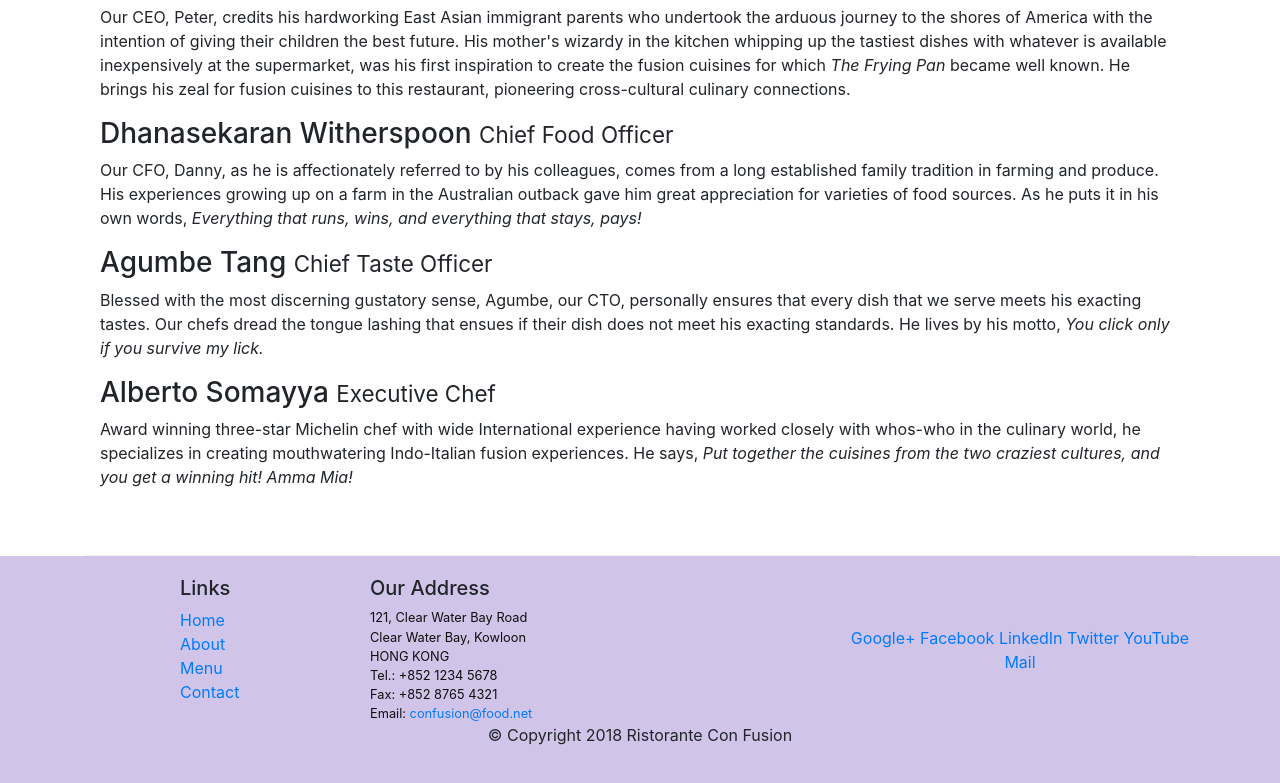
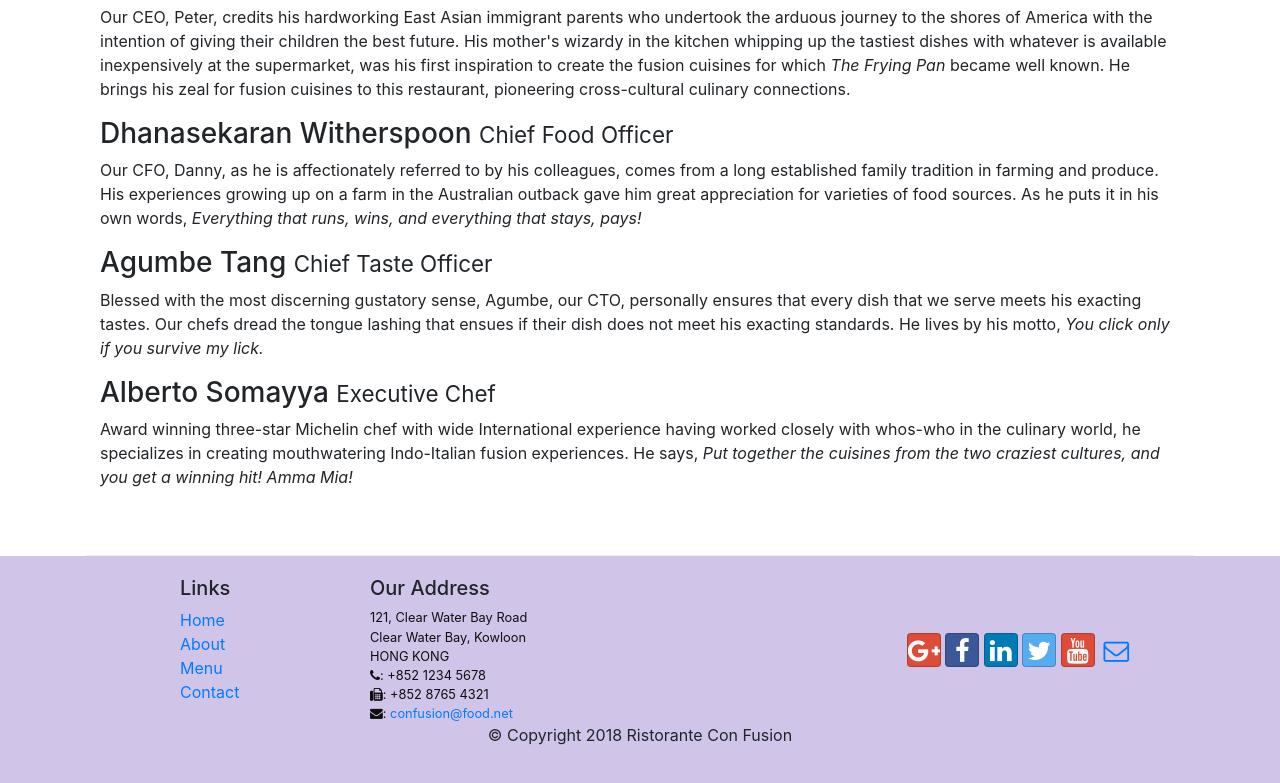
Before and after one commit to valaydesai3/bootstrap4, a website: page aboutus.html in a window 1280 px wide. Shown: the part 998-1781 px from the top of the page. Drawn offline with nearby package versions, Linux system fonts and the light colour scheme.

Commit message:
Icon fonts

```diff
--- a/aboutus.html
+++ b/aboutus.html
@@ -14,6 +14,8 @@
       rel="stylesheet"
       href="node_modules/bootstrap/dist/css/bootstrap.min.css"
     />
+    <link rel="stylesheet" href="node_modules/font-awesome/css/font-awesome.min.css" />
+    <link rel="stylesheet" href="node_modules/bootstrap-social/bootstrap-social.css" />
     <link href="css/styles.css" rel="stylesheet" />
 
     <title>Ristorante Con Fusion: About Us</title>
@@ -35,17 +37,17 @@
       </button>
       <div class="collapse navbar-collapse" id="Navbar">
         <ul class="navbar-nav mr-auto">
-          <li class="nav-item">
-            <a class="nav-link" href="./index.html">Home</a>
-          </li>
                 <li class="nav-item active">
-            <a class="nav-link" href="#">About</a>
+                        <a class="nav-link" href="./index.html"><span class="fa fa-home fa-lg">Home</span></a>
                       </li>
                       <li class="nav-item">
-            <a class="nav-link" href="#">Menu</a>
+                        <a class="nav-link" href="./aboutus.html"><span class="fa fa-info fa-lg">About</span></a>
                       </li>
                       <li class="nav-item">
-            <a class="nav-link" href="#">Contact</a>
+                        <a class="nav-link" href="#"><span class="fa fa-list fa-lg">Menu</span></a>
+                      </li>
+                      <li class="nav-item">
+                        <a class="nav-link" href="#"><span class="fa fa-address fa-lg">Contact</span></a>
                       </li>
         </ul>
       </div>
@@ -166,19 +168,19 @@
               121, Clear Water Bay Road<br />
               Clear Water Bay, Kowloon<br />
               HONG KONG<br />
-              Tel.: +852 1234 5678<br />
-              Fax: +852 8765 4321<br />
-              Email: <a href="mailto:confusion@food.net">confusion@food.net</a>
+              <i class="fa fa-phone"></i>: +852 1234 5678<br />
+              <i class="fa fa-fax"></i>: +852 8765 4321<br />
+              <i class="fa fa-envelope"></i>: <a href="mailto:confusion@food.net">confusion@food.net</a>
             </address>
           </div>
           <div class="col-12 col-sm-4 align-self-center">
             <div class="text-center">
-              <a href="http://google.com/+">Google+</a>
-              <a href="http://www.facebook.com/profile.php?id=">Facebook</a>
-              <a href="http://www.linkedin.com/in/">LinkedIn</a>
-              <a href="http://twitter.com/">Twitter</a>
-              <a href="http://youtube.com/">YouTube</a>
-              <a href="mailto:">Mail</a>
+              <a class="btn btn-social-icon btn-google" href="http://google.com/+"><i class="fa fa-google-plus fa-lg"></i></a>
+              <a class="btn btn-social-icon btn-facebook" href="http://www.facebook.com/profile.php?id="><i class="fa fa-facebook fa-lg"></i></a>
+              <a class="btn btn-social-icon btn-linkedin" href="http://www.linkedin.com/in/"><i class="fa fa-linkedin fa-lg"></i></a>
+              <a class="btn btn-social-icon btn-twitter" href="http://twitter.com/"><i class="fa fa-twitter fa-lg"></i></a>
+              <a class="btn btn-social-icon btn-google" href="http://youtube.com/"><i class="fa fa-youtube fa-lg"></i></a>
+              <a class="btn btn-social-icon" href="mailto:"><i class="fa fa-envelope-o fa-lg"></i></a>
             </div>
           </div>
         </div>
--- a/package.json
+++ b/package.json
@@ -15,6 +15,8 @@
   },
   "dependencies": {
     "bootstrap": "4.0.0",
+    "bootstrap-social": "^5.1.1",
+    "font-awesome": "^4.7.0",
     "jquery": "^3.3.1",
     "popper.js": "^1.12.9"
   }
```
Also changed, not shown: index.html (+15 -13 lines), 1 other file. Lines whose indentation alone changed are shown as unchanged.
